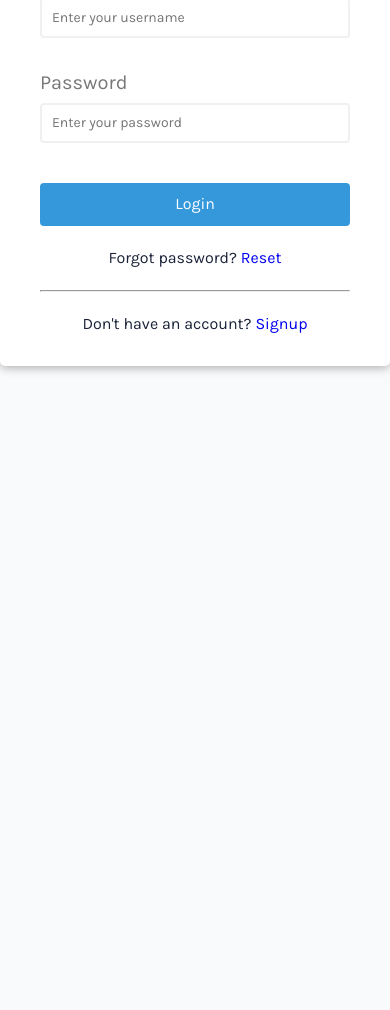
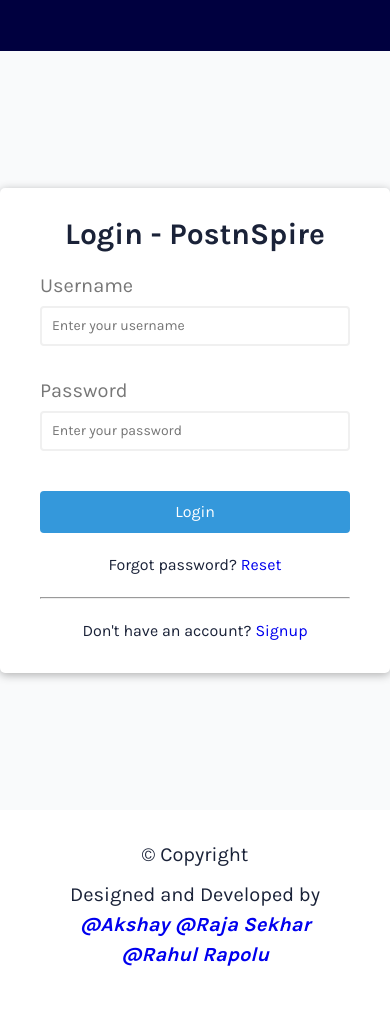
Before and after one commit to rajasekhar2307/postnspire, a Django app: page /users/login/ in a window 390 px wide. Shown: the part 299-1309 px from the top of the page. Before the commit the page ends 671 px from the top, so only its background shows below. Run offline with Django 3.2, Linux system fonts and the light colour scheme.

Commit message:
Bug Fixes

```diff
--- a/static/styles/styles.css
+++ b/static/styles/styles.css
@@ -12,6 +12,9 @@
   padding: 0;
   box-sizing: border-box;
 }
+img {
+  width: 100%;
+}
 
 html {
   font-size: 62.5%;
@@ -21,7 +24,7 @@ a {
 }
 body {
   font-family: Karla, Arial, Helvetica, sans-serif;
-  font-size: 2.4rem;
+  font-size: 1.6rem;
   line-height: 1.5;
   color: var(--color-body);
   box-sizing: border-box;
@@ -55,20 +58,11 @@ p {
   margin-top: 0;
 }
 
-/*@media screen and (min-width: 1024px) {
+@media screen and (min-width: 1024px) {
   body {
-    font-size: 3.2rem;
-  }
-  h1 {
-    font-size: 8rem;
-  }
-  h2 {
-    font-size: 4rem;
-  }
-  h3 {
     font-size: 2.4rem;
   }
-}*/
+}
 .text--accent {
   color: var(--color-accent);
 }
@@ -730,8 +724,7 @@ h2 {
 
 
 .card--image {
-  height: 220px;
-  min-width: 100%;
+
   object-fit: contain;
 }
 /*threedots*/
--- a/templates/base.html
+++ b/templates/base.html
@@ -33,13 +33,11 @@
         <a href="/"><img class="nav__brand" src="images/logo.svg" alt="" /></a>
 
         <svg class="icon icon--white nav__toggler">
-          <use xlink:href="{% static 'images/sprite.svg#menu' %}"></use>
+          <use xlink:href="{% static 'images/hamburger_menu.svg' %}"></use>
         </svg>
         <ul class="list nav__list collapsible__content">
           <li class="nav__item"><a href="/">Home</a></li>
           {% if user.is_authenticated %}
-          <li class="nav__item"><a href="edit/">Edit</a></li>
-          <li class="nav__item"><a href="del/">Delete</a></li>
           <li class="nav__item"><a href="{% url 'blog-create' %}">Create</a></li>
           <li class="nav__item"><a href="{% url 'profile' user.username %}">{{user.username}}</a></li>
           <li class="nav__item"><a href="/users/logout">logout</a></li>
--- a/templates/blog_detail.html
+++ b/templates/blog_detail.html
@@ -104,6 +104,10 @@ img {
 }
 /* Responsive layout - when the screen is less than 800px wide, make the two columns stack on top of each other instead of next to each other */
 @media screen and (max-width: 900px) {
+
+  .title {
+    font-size: 2.4rem;
+  }
   .card {
     padding: 10vw;
   }
@@ -123,7 +127,6 @@ img {
 
 .blog-heading-title .title {
   display: inline-block;
-
 }
 
 
--- a/templates/login.html
+++ b/templates/login.html
@@ -1,23 +1,11 @@
+{% extends 'base.html' %}
+{% block content %}
 
-{% load static %}
-
-<!DOCTYPE html>
-<html lang="en">
-  <head>
-    <link rel="preconnect" href="https://fonts.gstatic.com" />
-      <link
-        href="https://fonts.googleapis.com/css2?family=Karla:wght@400;600;700&display=swap"
-        rel="stylesheet"
-      />
-      <title>Login - PostnSpire</title>
-      <link rel="stylesheet" href="{% static 'styles/normalize.css' %}" />
-      <link rel="stylesheet" href="{% static 'styles/styles.css' %}" />
-  </head>
-  <section class="inherited-form">
+<section class="inherited-form" style="min-height: 90vh;">
     <div class="form-container">
       <form id="form" method='post' class="form">
       {% csrf_token %}
-      <h2>Login - Ublog</h2>
+      <h2>Login - PostnSpire</h2>
       <div class="formcontrol">
         <label for="username">Username</label>
         <input type="text" placeholder="Enter your username" name="username">
@@ -46,3 +34,5 @@
       </form>
     </div>
   </section>
+
+{% endblock content %}
--- a/templates/signup.html
+++ b/templates/signup.html
@@ -17,7 +17,7 @@
 
 
 
-      <section class="inherited-form">
+      <section class="inherited-form" style="min-height: 90vh;">
       <div class="form-container">
         <form id="form" action="../signup/" method='post' class="form">
           {% csrf_token %}
```
Also changed, not shown: db.sqlite3, static/images/hamburger_menu.svg (added). Lines whose indentation alone changed are shown as unchanged.
